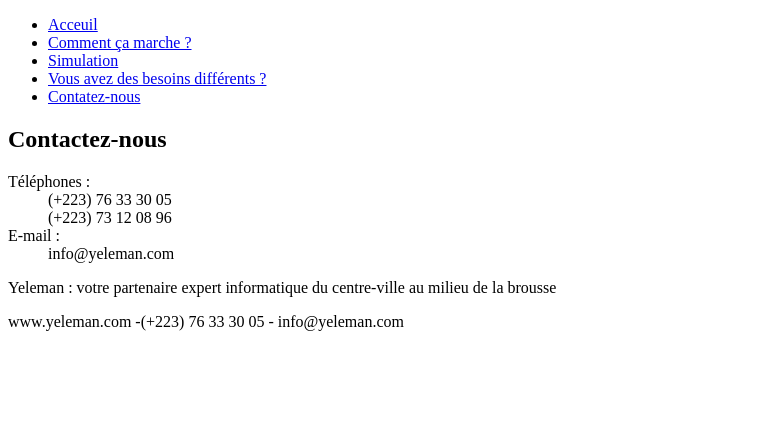
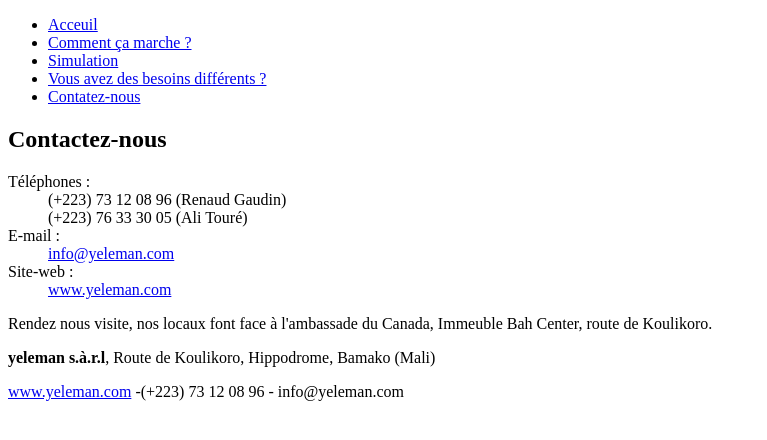
Before and after one commit to yeleman/alertsecu, a Django app: template alertsecu/secu/templates/contact.html in a window 1280 px wide. Shown: the top 440 px of the page, without its empty margins (0-767 px from the left). Run offline with Django 3.2, Linux system fonts and the light colour scheme; the template is opened without the code that fills it, so the values that code supplies are empty; parts of the project's set-up code (start-up, migrations or seed data) failed here and were passed over.

Commit message:
changed some texts

```diff
--- a/alertsecu/media/css/style.css
+++ b/alertsecu/media/css/style.css
@@ -102,7 +102,7 @@ padding-left:270px;
 margin:-2em 2em;
 padding-top:2em;
 padding-right:5em;
-height:12em;
+
 }
 
 #contact #content dl {
@@ -114,6 +114,8 @@ padding-right:5em;
 height:10em;
 font-size:1.5em;
 }
+
+#contact #content p { text-align: center; font-size: 1.2em; }
 
 #home #content div {
 background:url("images/pass_phone.png")180px 10px no-repeat;
--- a/alertsecu/secu/templates/base.html
+++ b/alertsecu/secu/templates/base.html
@@ -120,8 +120,8 @@
             </div>
 
             <div id="footer" class="span-24 last">
-            <p>Yeleman : votre partenaire expert informatique du centre-ville au milieu de la brousse</p>
-            <p>www.yeleman.com -(+223) 76 33 30 05 - info@yeleman.com</p>
+            <p><strong>yeleman s.à.r.l</strong>, Route de Koulikoro, Hippodrome, Bamako (Mali)</p>
+            <p><a href="http://yeleman.com">www.yeleman.com</a> -(+223) 73 12 08 96 - info@yeleman.com</p>
             </div>
         </div>
     </body>
--- a/alertsecu/secu/templates/contact.html
+++ b/alertsecu/secu/templates/contact.html
@@ -9,10 +9,14 @@
         </h2>
         <dl>
             <dt>Téléphones :</dt>
-            <dd>(+223) 76 33 30 05</dd>
-            <dd>(+223) 73 12 08 96</dd>
+            <dd>(+223) 73 12 08 96 (Renaud Gaudin)</dd>
+            <dd>(+223) 76 33 30 05 (Ali Touré)</dd>
             <dt>E-mail :</dt>
-            <dd>info@yeleman.com</dd>
+            <dd><a href="mailto:info@yeleman.com">info@yeleman.com</a></dd>
+            <dt></dt>
+            <dt>Site-web :</dt>
+            <dd><a href="http://yeleman.com">www.yeleman.com</a></dd>
         </dl>
+        <p>Rendez nous visite, nos locaux font face à l'ambassade du Canada, Immeuble Bah Center, route de Koulikoro.</p>
 
 {% endblock %}
--- a/alertsecu/secu/views.py
+++ b/alertsecu/secu/views.py
@@ -58,7 +58,7 @@ def change_alert_level(request):
         if form.is_valid() and request.POST['alert_level'] != old_level:
             area = form.save()
 
-            msg = u"Le niveau d'alerte de %(city)s est passé à '%(level)s'" % {
+            msg = u"Le niveau d'alerte de %(city)s est passe a '%(level)s'" % {
                   'city': area.name, 'level': area.get_alert_level_display()}
 
             messages.add_message(request, 1000, msg)
```
Also changed, not shown: alertsecu/secu/handlers/arrivee.py (+5 -5 lines), alertsecu/secu/handlers/depart.py (+8 -8 lines), alertsecu/secu/templates/simulation.html (+6 -6 lines), alertsecu/secu/templates/specifications.html (+7 -4 lines).
